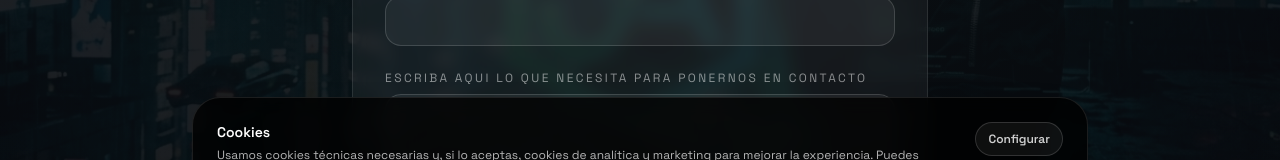
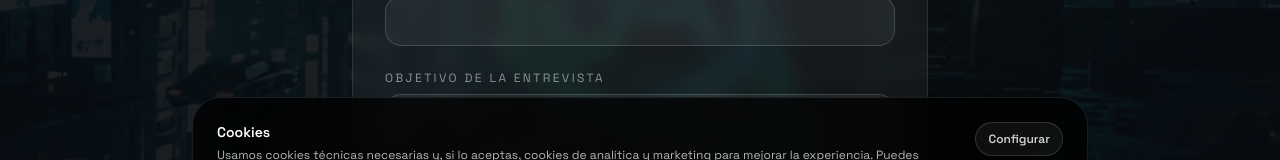
Before and after one commit to jaraque42/nextjs-boilerplate, a Next.js app: page /reservas in a window 1280 px wide. Shown: the part 524-684 px from the top of the page. Built offline with nearby package versions, Linux system fonts and the light colour scheme; no server answers.

Commit message:
fix: actualizar etiqueta de objetivo en reservas

```diff
--- a/app/reservas/page.tsx
+++ b/app/reservas/page.tsx
@@ -92,7 +92,7 @@ export default function ReservasPage() {
 
             <div className="grid gap-2">
               <label className="text-xs uppercase tracking-[0.2em] text-white/50">
-                Escriba aqui lo que necesita para ponernos en contacto
+                Objetivo de la entrevista
               </label>
               <textarea
                 required
```
